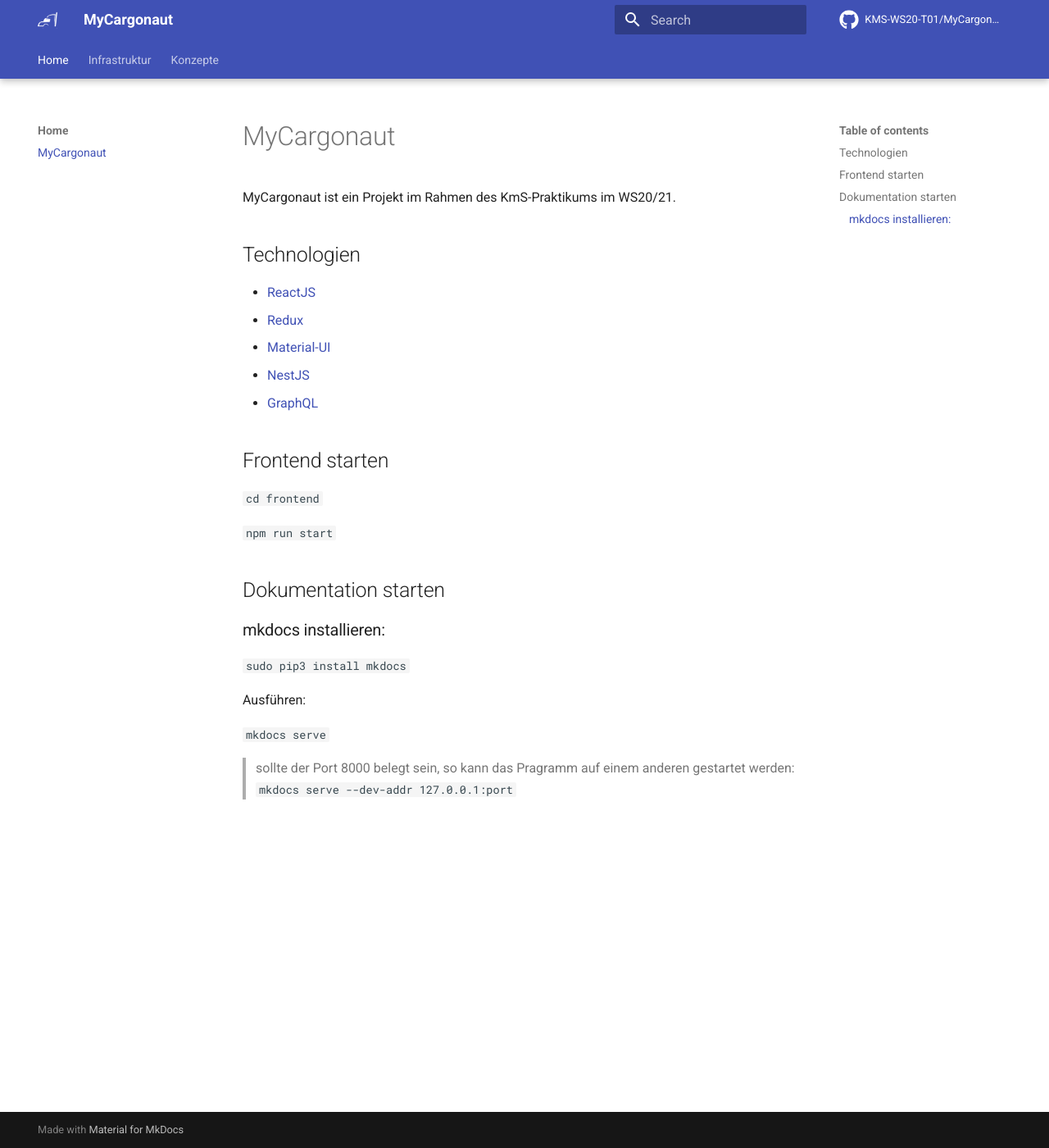
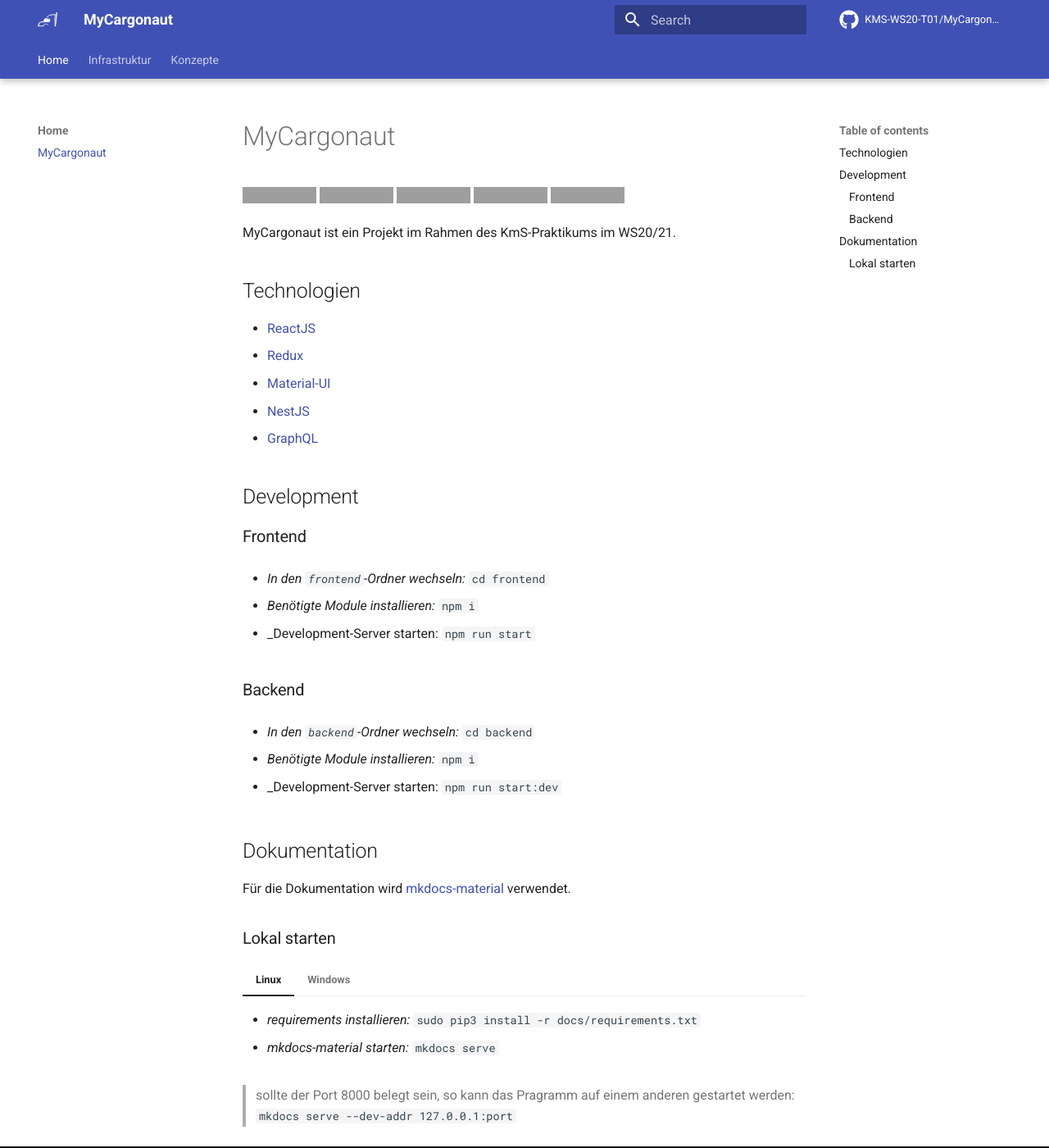
Before and after one commit to THM-Projects-JMDT/MyCargonaut, an MkDocs documentation site: the page built from docs/index.md, in a window 1280 px wide and 1400 px high. Shown: the whole window at 82% size. Built offline with MkDocs 1.6.1 and Material for MkDocs 9.7.7, drawn with Linux system fonts in a browser that asks for light colours; comment, search, counter and statistics services are not loaded; grey boxes are pictures that could not be loaded.

```diff
--- a/docs/index.md
+++ b/docs/index.md
@@ -1,30 +1,55 @@
 # MyCargonaut
+
+[![Documentation Status](https://readthedocs.org/projects/mycargonaut/badge/?version=latest)](https://mycargonaut.readthedocs.io/en/latest/?badge=latest)
+[![CI/CD](https://github.com/KMS-WS20-T01/MyCargonaut/workflows/CI/CD/badge.svg)](https://github.com/KMS-WS20-T01/MyCargonaut/actions?query=workflow%3ACI%2FCD)
+[![Codacy Badge](https://app.codacy.com/project/badge/Grade/160ba71e8bf2434cb7f11130290d2695)](https://www.codacy.com/gh/KMS-WS20-T01/MyCargonaut/dashboard?utm_source=github.com&utm_medium=referral&utm_content=KMS-WS20-T01/MyCargonaut&utm_campaign=Badge_Grade)
+[![Codacy Badge](https://app.codacy.com/project/badge/Coverage/160ba71e8bf2434cb7f11130290d2695)](https://www.codacy.com/gh/KMS-WS20-T01/MyCargonaut/dashboard?utm_source=github.com&amp;utm_medium=referral&amp;utm_content=KMS-WS20-T01/MyCargonaut&amp;utm_campaign=Badge_Coverage)
+[![code style: prettier](https://img.shields.io/badge/code_style-prettier-ff69b4.svg?style=flat)](https://github.com/prettier/prettier)
 
 MyCargonaut ist ein Projekt im Rahmen des KmS-Praktikums im WS20/21.
 
 ## Technologien
 
-- [ReactJS](https://reactjs.org/)
-- [Redux](https://redux.js.org/)
-- [Material-UI](https://material-ui.com/)
-- [NestJS](https://nestjs.com/)
-- [GraphQL](https://graphql.org/)
+-   [ReactJS](https://reactjs.org/)
+-   [Redux](https://redux.js.org/)
+-   [Material-UI](https://material-ui.com/)
+-   [NestJS](https://nestjs.com/)
+-   [GraphQL](https://graphql.org/)
 
-## Frontend starten
+## Development
 
-`cd frontend`
+### Frontend
 
-`npm run start`
+-   _In den `frontend`-Ordner wechseln:_ `cd frontend`
 
-## Dokumentation starten
+-   _Benötigte Module installieren:_ `npm i`
 
-### mkdocs installieren:
+-   _Development-Server starten: `npm run start`
 
-`sudo pip3 install mkdocs`
+### Backend
 
-Ausführen:
+-   _In den `backend`-Ordner wechseln:_ `cd backend`
 
-`mkdocs serve`
+-   _Benötigte Module installieren:_ `npm i`
+
+-   _Development-Server starten: `npm run start:dev`
+
+## Dokumentation
+
+Für die Dokumentation wird [mkdocs-material](https://squidfunk.github.io/mkdocs-material/getting-started/) verwendet.
+
+### Lokal starten
+
+=== "Linux"
+
+    -   _requirements installieren:_ `sudo pip3 install -r docs/requirements.txt`
+    -   _mkdocs-material starten:_ `mkdocs serve`
+
+=== "Windows"
+
+    -   _requirements installieren:_ `pip install -r docs/requirements.txt`
+    -   _mkdocs-material starten:_ `mkdocs serve`
+
 
 > sollte der Port 8000 belegt sein, so kann das Pragramm auf einem anderen gestartet werden:
 > `mkdocs serve --dev-addr 127.0.0.1:port`
```
Also changed, not shown: README.md (+30 -9 lines).
